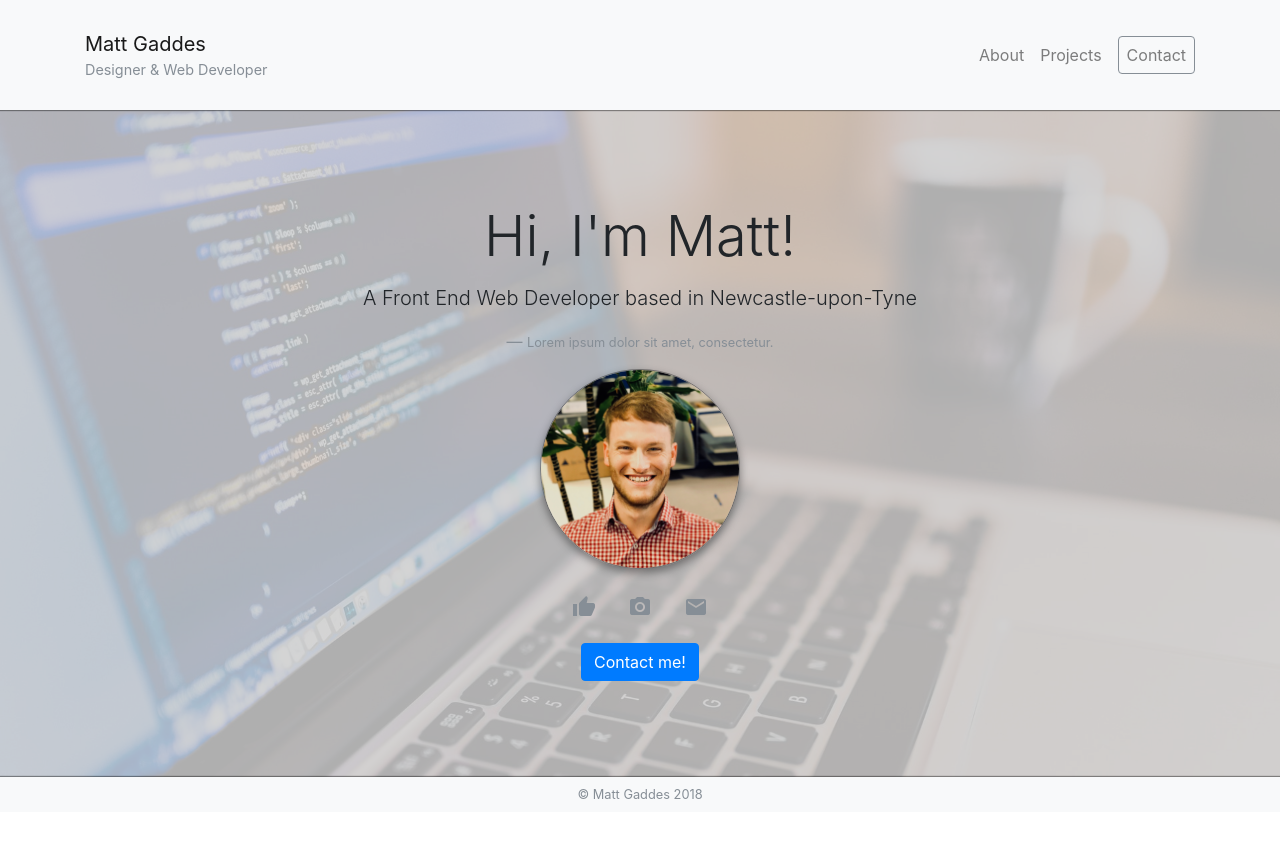
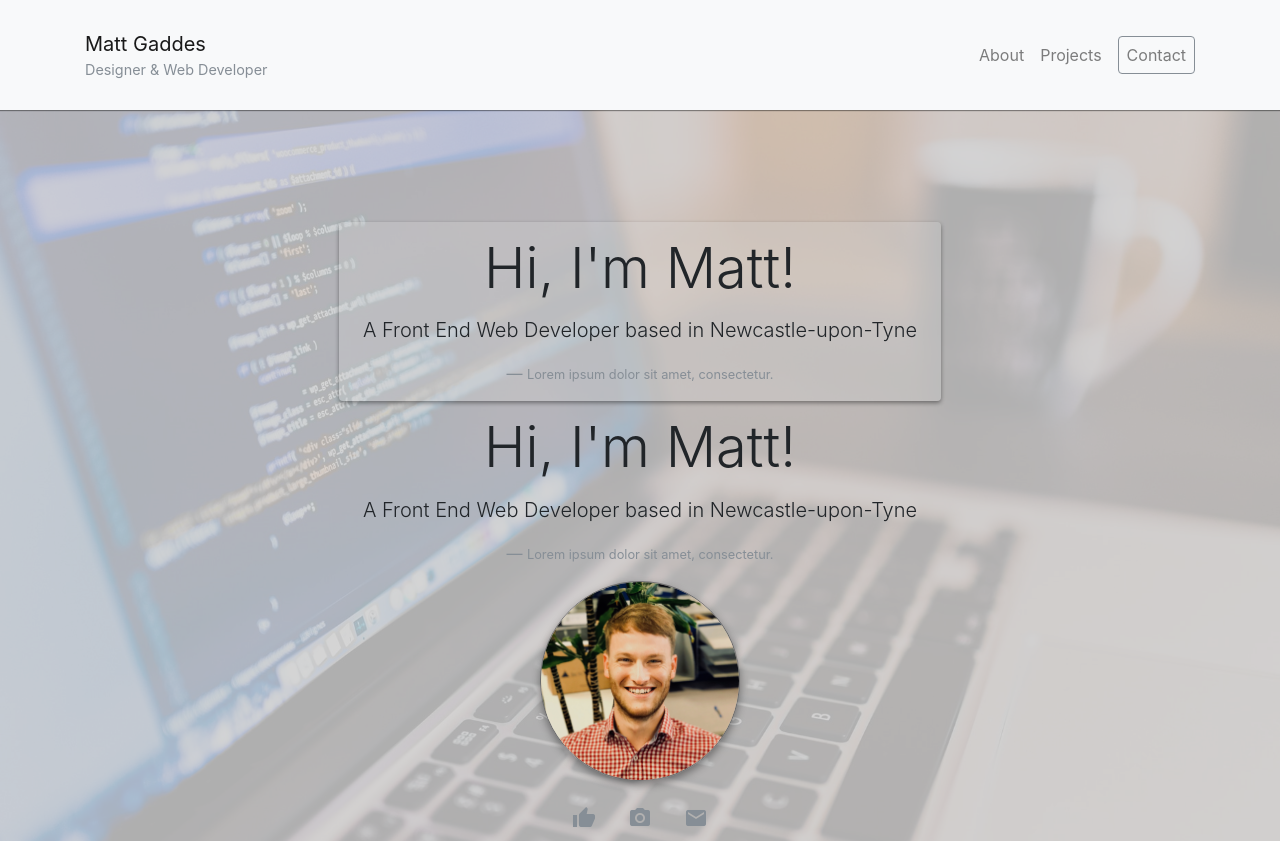
Before and after one commit to gaddes/gaddes.github.io, a website: page src/index.html in a window 1280 px wide. Shown: the top 841 px of the page. Before the commit the page ends 812 px from the top, so only its background shows below. Drawn offline with nearby package versions, Linux system fonts and the light colour scheme; a web font is replaced by a local one.

Commit message:
Add background etc.

```diff
--- a/src/index.html
+++ b/src/index.html
@@ -57,12 +57,19 @@
       <div class="light-overlay">
         <div class="position-relative overflow-hidden p-3 p-md-5 text-center">
           <div class="col-md-10 p-lg-5 mx-auto">
+            <div class="d-inline-block depth-1 mx-auto my-3 py-3 px-4 rounded" style="background-color: rgba(211,211,211,0.3);">
+              <h1 class="display-4 font-weight-light mb-3">Hi, I'm Matt!</h1>
+              <blockquote class="blockquote my-0">
+                <p class="lead font-weight-light">A Front End Web Developer based in Newcastle-upon-Tyne</p>
+                <footer class="blockquote-footer"><small>Lorem ipsum dolor sit amet, consectetur.</small></footer>
+              </blockquote>
+            </div>
             <h1 class="display-4 font-weight-light mb-3">Hi, I'm Matt!</h1>
             <blockquote class="blockquote">
               <p class="lead font-weight-light">A Front End Web Developer based in Newcastle-upon-Tyne</p>
               <footer class="blockquote-footer"><small>Lorem ipsum dolor sit amet, consectetur.</small></footer>
             </blockquote>
-            <img src="img/me.jpg" alt="A picture of me!" class="d-block mx-auto my-3">
+            <img src="img/me.jpg" alt="A picture of me!" class="d-block mx-auto my-3 rounded-circle">
             <div class="d-flex justify-content-center my-3">
               <a class="nav-link text-secondary" href="https://www.facebook.com/Pasta-Bake-109402462480340/" target="_blank"><i class="material-icons align-middle" alt="Facebook icon">thumb_up</i></a>
               <a class="nav-link text-secondary" href="https://www.instagram.com/pastabakers/" target="_blank"><i class="material-icons align-middle" alt="Instagram icon">camera_alt</i></a>
--- a/src/scss/style.scss
+++ b/src/scss/style.scss
@@ -7,18 +7,20 @@ $light-overlay: rgba(211,211,211,0.8);
 
   .light-overlay {
     background-color: $light-overlay;
-    // position: absolute;
-    top: 0;
-    left: 0;
-    width: 100%;
-    // height: 200px;
   }
 }
 
 img {
   width: 200px;
   height: 200px;
-  border-radius: 50%;
   border: 1px solid $dark-overlay;
   box-shadow: 0px 4px 8px $dark-overlay;
 }
+
+.depth-1 {
+  box-shadow: 0px 2px 4px $dark-overlay;
+}
+
+.depth-2 {
+  box-shadow: 0px 4px 8px $dark-overlay;
+}
```
Also changed, not shown: src/css/style.css.
